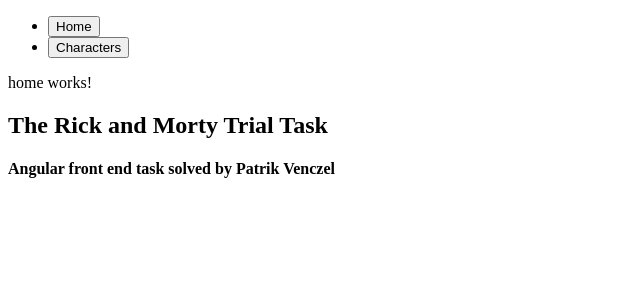
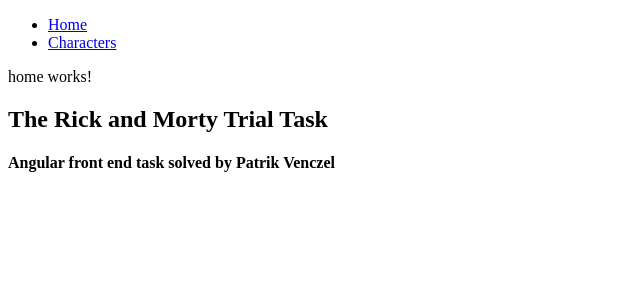
Before and after one commit to vparyk/rick-and-morty, an Angular app: page / in a window 1280 px wide. Shown: the top 300 px of the page, without its empty margins (0-640 px from the left). Built offline with nearby package versions, Linux system fonts and the light colour scheme.

Commit message:
fix: anchor provide better semantic for navigation

```diff
--- a/src/app/app.component.html
+++ b/src/app/app.component.html
@@ -2,10 +2,16 @@
   <nav>
     <ul>
       <li>
-        <button routerLink="">Home</button>
+        <a routerLink=""
+        routerLinkActive="active-link"
+        [routerLinkActiveOptions]="{exact: true}"
+        >Home</a>
       </li>
       <li>
-        <button routerLink="/characters">Characters</button>
+        <a routerLink="/characters"
+        routerLinkActive="active-link"
+        [routerLinkActiveOptions]="{exact: true}"
+        >Characters</a>
       </li>
     </ul>
   </nav>
```
